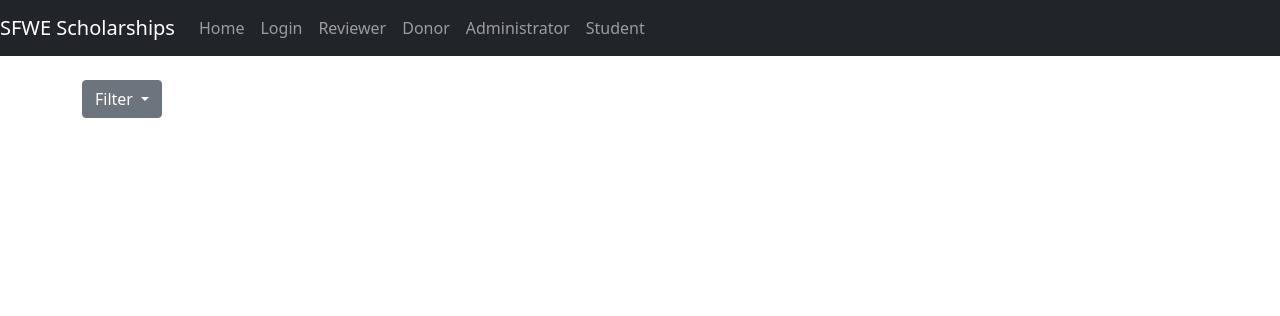
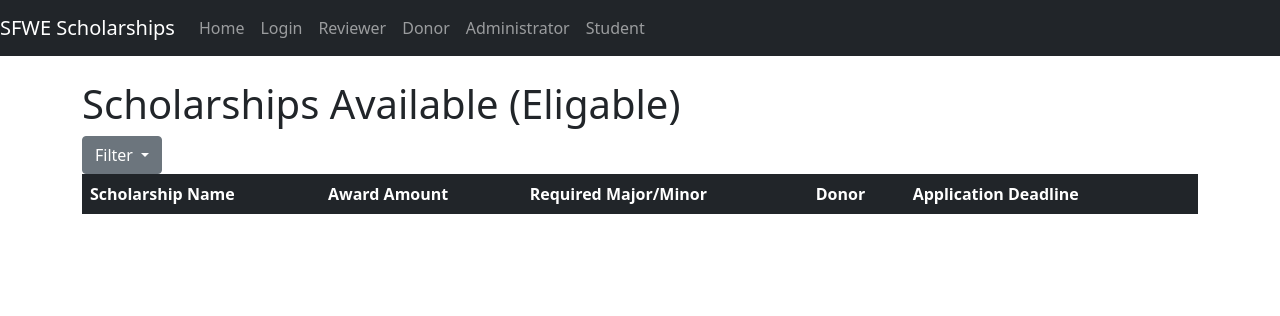
Before and after one commit to gsears72/-UArizona-Scholarship-Application-Management-System-UASAMS-, a Django app: page /Student/SViewEligableScholarships in a window 1280 px wide. Shown: the top 316 px of the page. Run offline with Django 5.2, Linux system fonts and the light colour scheme; lists and menus that the app fills with data are empty.

Commit message:
eligable table not populating

```diff
--- a/Student/templates/SViewEligableScholarships.html
+++ b/Student/templates/SViewEligableScholarships.html
@@ -1,7 +1,7 @@
 {% extends 'base.html' %}
 
 {% block content %}
-
+<h1>Scholarships Available (Eligable) </h1>
 <div class="dropdown">
     <button class="btn btn-secondary dropdown-toggle" type="button" data-bs-toggle="dropdown" aria-expanded="false">
       Filter
@@ -10,6 +10,34 @@
       <li><a class="dropdown-item" href="{% url 'SViewScholarships' %}">All Scholarships</a></li>
       <li><a class="dropdown-item" href="#">Eligable Scholarships</a></li>
     </ul>
+
+    <table class="table table-hover ">
+      <thead class="table-dark">
+        <tr>
+          <th>Scholarship Name</th>
+          <th>Award Amount</th>
+          <th>Required Major/Minor</th>
+          <th>Donor</th>
+          <th>Application Deadline</th>
+          <th> </th>
+        </tr>
+      </thead>
+      <tbody style="vertical-align: middle;">
+        {% for object in scholarships_object %}
+          {% if object.required_gpa == 3.50 %}
+            <tr>
+              <td>{{ object.scholarship_name }}</td>
+              <td>${{ object.scholarship_amount }}</td>
+              <td>{{ object.required_majors_or_minors }}</td>
+              <td>{{ object.donor_full_name }}</td>
+              <td>{{ object.application_deadline}}</td>
+              <td>
+                  <a class="btn btn-success" href="{% url 'SViewScholarshipInfo' %}" role="button">More</a>
+                </td>
+              </tr>
+          {% endif %}
+        {% endfor %}
+    </table>
 <div>
 
 {% endblock %}
```
